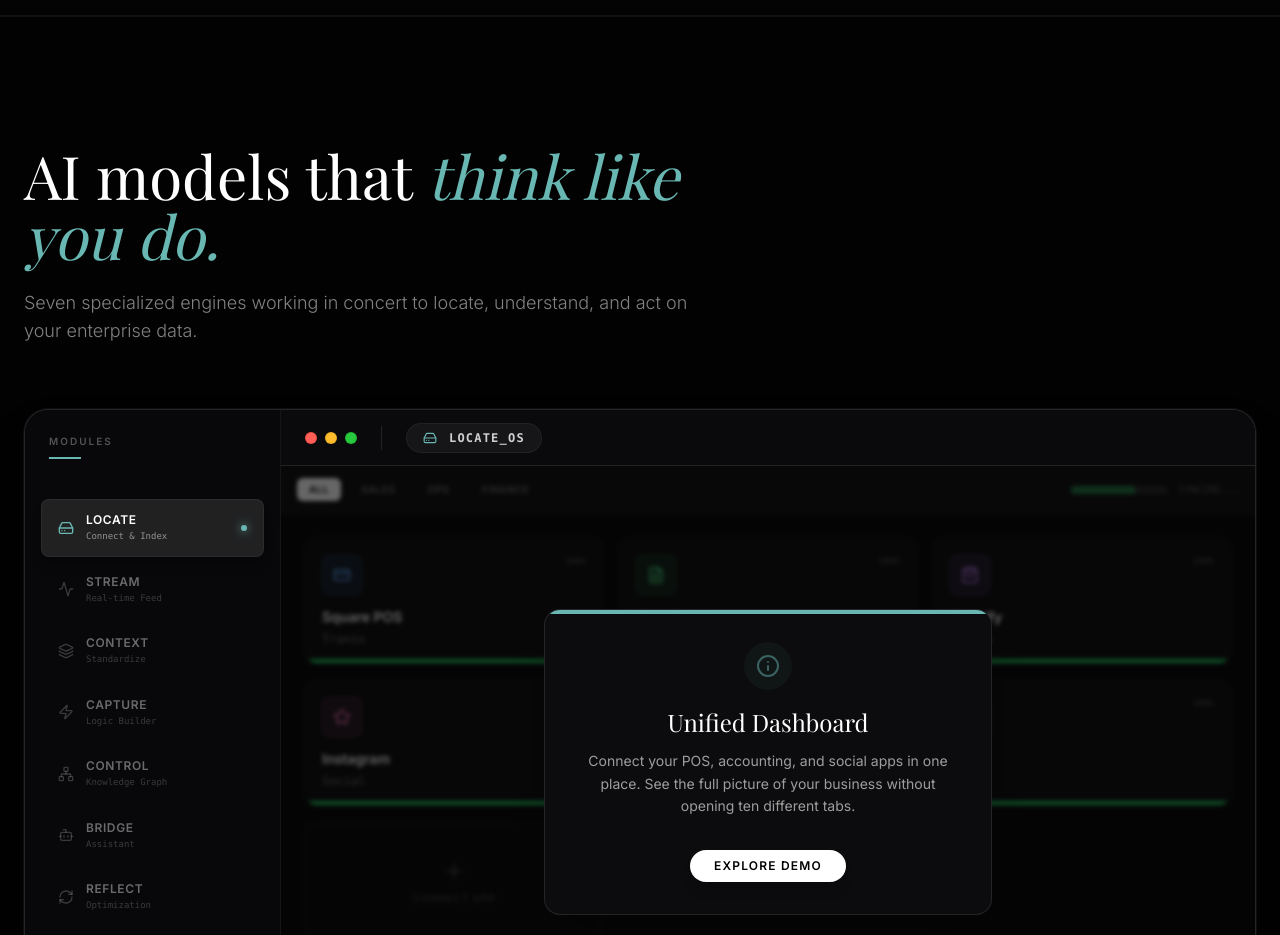
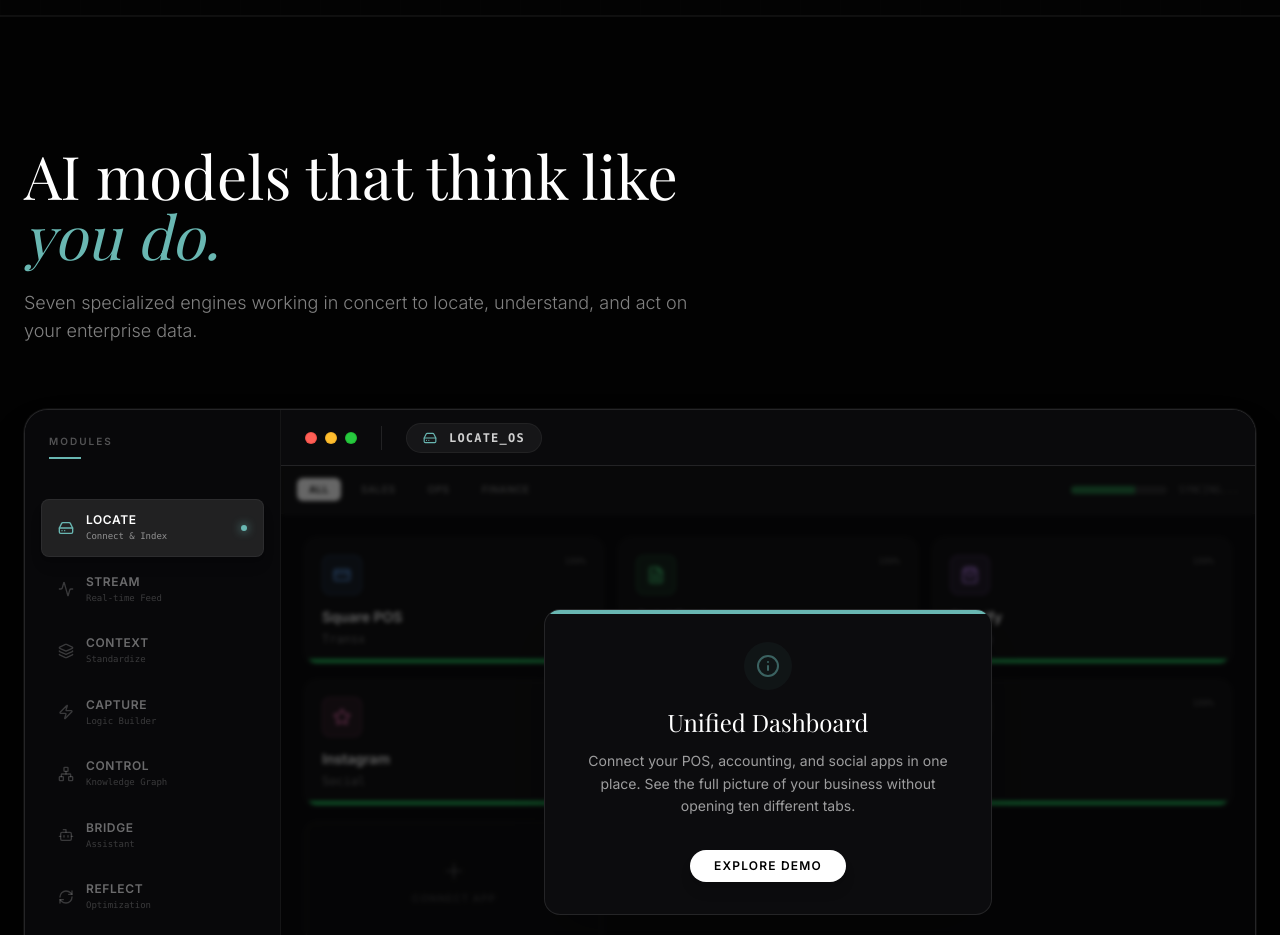
Before and after one commit to nboucaud/linsite, a React (Vite) app: page / in a window 1280 px wide. Shown: the part 3980-4915 px from the top of the page. Built offline with nearby package versions, Linux system fonts and the light colour scheme; a web font is replaced by a local one.

Commit message:
feat: Refine AI models headline text
Adjusted the wording in the FeatureShowcase component's headline to improve clarity and flow, specifically changing "think like you do" to "think like you do." This minor text alteration aims to enhance the user experience and messaging.

```diff
--- a/components/FeatureShowcase.tsx
+++ b/components/FeatureShowcase.tsx
@@ -1202,7 +1202,7 @@ export const FeatureShowcase: React.FC = () => {
                 <div className="mb-16 md:flex md:items-end md:justify-between">
                     <div className="max-w-2xl">
                         <h2 className="text-4xl md:text-6xl font-serif text-white leading-tight">
-                            AI models that <span className="text-[#69B7B2] italic">think like you do.</span>
+                            AI models that think like <span className="text-[#69B7B2] italic">you do.</span>
                         </h2>
                         <p className="mt-6 text-lg text-white/50 font-light">
                             Seven specialized engines working in concert to locate, understand, and act on your enterprise data.
```
